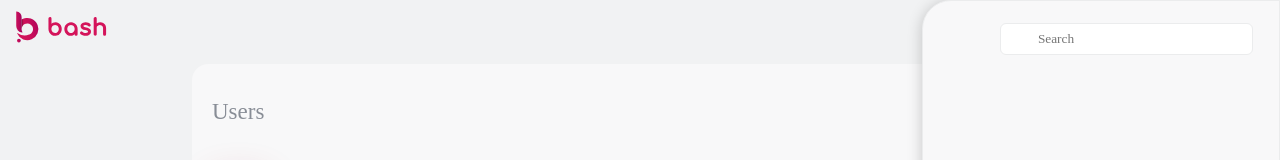
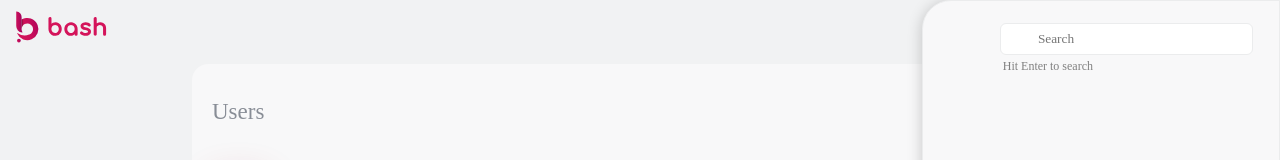
Before and after one commit to encodedbicoding-team/bash, a React (Create React App) app: page /admin/users in a window 1280 px wide. Both pictures are taken after a click on the element 1184 px from the left and 28 px from the top of the page. Shown: the top 160 px of the page. Built offline with nearby package versions, Linux system fonts and the light colour scheme; some icons are missing.

Commit message:
setup for ebc teams

```diff
--- a/src/components/Modals/AddAdmin.jsx
+++ b/src/components/Modals/AddAdmin.jsx
@@ -82,7 +82,7 @@ class AddAdminModal extends Component {
                 value={this.state.role}
                 onChange={(e) => this.handleSetInput(e)}
               >
-                <option selected>Select a role</option>
+                <option selected={true}>Select a role</option>
                 <option value="option">Option</option>
                 <option value="option">Option</option>
               </select>
@@ -104,7 +104,7 @@ class AddAdminModal extends Component {
             <label htmlFor="confirm_password" className="c-1">confirm password</label>
             <input
               type="password"
-              name="confirm password"
+              name="confirm_password"
               placeholder="******"
               value={this.state.confirm_password}
               onChange={(e) => this.handleSetInput(e)}/>
--- a/src/components/TopNav/index.jsx
+++ b/src/components/TopNav/index.jsx
@@ -52,6 +52,9 @@ class TopNav extends Component {
               <input type="text" name="searchValue" value={this.state.searchValue} onChange={(e) => this.handleChangeValue(e)} className="searchInput" placeholder="Search"/>
           </div>
         </div>
+        <p className="hit_enter_desc w-100">
+          Hit Enter to search
+        </p>
       </div>
       <div className="top_nav_main_container">
         <div>
--- a/src/components/TopNav/topnav.css
+++ b/src/components/TopNav/topnav.css
@@ -76,6 +76,11 @@
   border: 1px solid #EBECED;
   border-radius: 6px;
 }
+.hit_enter_desc {
+  padding: 3px 19%;
+  font-size: 12px;
+  color: grey;
+}
 .search_place_cont i {
   font-size: 10px;
   color: grey;
```
